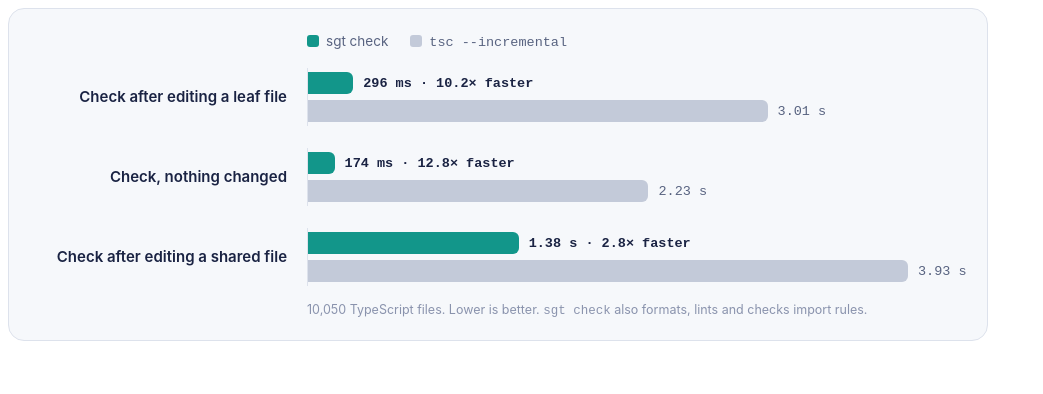
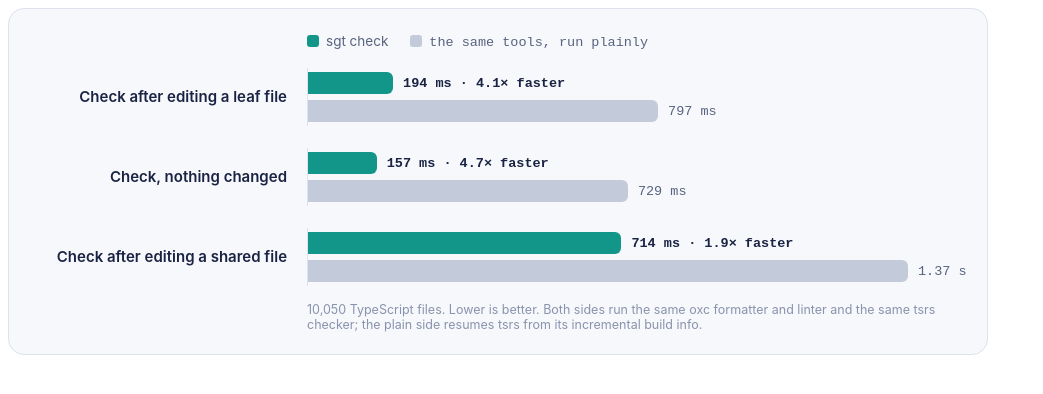
Before and after one commit to Braden1996/sergeant-releases, a website: page assets/src/benchmarks.html in a window 1280 px wide. Shown: the whole page, without its empty margins (0-1043 px from the left). Drawn offline with Linux system fonts and the light colour scheme; a web font is replaced by a local one.

Commit message:
Benchmark against the same tools Sergeant runs (#2)
* A README that explains Sergeant, with a banner and diagrams rendered from HTML

The README now says what problem Sergeant solves and how, with the commands people
reach for, the benchmark numbers from the source repository's CI run, and a conceptual
comparison with Bazel, Buck2, Pants, Nx, Turborepo and Moon.

GitHub does not draw Mermaid in every place a README is shown, so the banner and the
diagrams are PNGs rendered from HTML in assets/src by assets/render.mjs, light and dark,
with fonts and Playwright pinned by assets/pnpm-lock.yaml.

Co-Authored-By: Claude Opus 5.5 <noreply@anthropic.com>
Claude-Session: https://claude.ai/code/session_019RdShSGzHiuhrcaoFAxYNG

* Tidy the benchmark table and the command list so neither wraps

Co-Authored-By: Claude Opus 5.5 <noreply@anthropic.com>
Claude-Session: https://claude.ai/code/session_019RdShSGzHiuhrcaoFAxYNG

* Benchmark against the same tools Sergeant runs, and say why a shared cache is safe

The chart and table now compare with oxc and tsrs run plainly over every file, with tsrs
resuming from its incremental build info, and with `bun test` run directly. A new section
says why worktrees can share one cache.

Co-Authored-By: Claude Opus 5.5 <noreply@anthropic.com>
Claude-Session: https://claude.ai/code/session_019RdShSGzHiuhrcaoFAxYNG

---------

Co-authored-by: Claude <noreply@anthropic.com>

```diff
--- a/assets/src/benchmarks.html
+++ b/assets/src/benchmarks.html
@@ -22,7 +22,7 @@
 <div id="frame"><div class="wrap">
   <div class="key"><span><i style="background: var(--teal)"></i>sgt check</span><span><i style="background: var(--edge)"></i><span class="mono" id="other"></span></span></div>
   <div class="grid" id="grid"></div>
-  <div class="note">10,050 TypeScript files. Lower is better. <span class="mono">sgt check</span> also formats, lints and checks import rules.</div>
+  <div class="note">10,050 TypeScript files. Lower is better. Both sides run the same oxc formatter and linter and the same tsrs checker; the plain side resumes tsrs from its incremental build info.</div>
 </div></div>
 <script src="benchmarks.js"></script>
 <script>
--- a/assets/src/benchmarks.js
+++ b/assets/src/benchmarks.js
@@ -1,11 +1,11 @@
 // The numbers the benchmark chart draws. Copied from the benchmark run named in `source`,
 // never typed from memory: update them from a newer run, not by hand.
 window.BENCHMARKS = {
-  source: "Braden1996/sergeant benchmarks/results.json, 2026-11-16, commit 14224ab: 10,050 files in 250 units, medians on 2 cores of an AMD EPYC 7763, TypeScript 7.0.2",
-  other: "tsc --incremental",
+  source: "Braden1996/sergeant benchmarks/results.json, 2026-11-17, commit d7f9d11: 10,050 files in 250 units, medians on 4 cores of an Intel Xeon @ 2.10GHz, tsrs 7.1.0-beta.tsrs1",
+  other: "the same tools, run plainly",
   rows: [
-    { label: "Check after editing a leaf file", sgt: 0.296, other: 3.01 },
-    { label: "Check, nothing changed", sgt: 0.174, other: 2.23 },
-    { label: "Check after editing a shared file", sgt: 1.38, other: 3.93 },
+    { label: "Check after editing a leaf file", sgt: 0.1939, other: 0.7974 },
+    { label: "Check, nothing changed", sgt: 0.1565, other: 0.7288 },
+    { label: "Check after editing a shared file", sgt: 0.714, other: 1.3668 },
   ],
 };
```
Also changed, not shown: README.md, assets/benchmarks-dark.png, assets/benchmarks.png.
